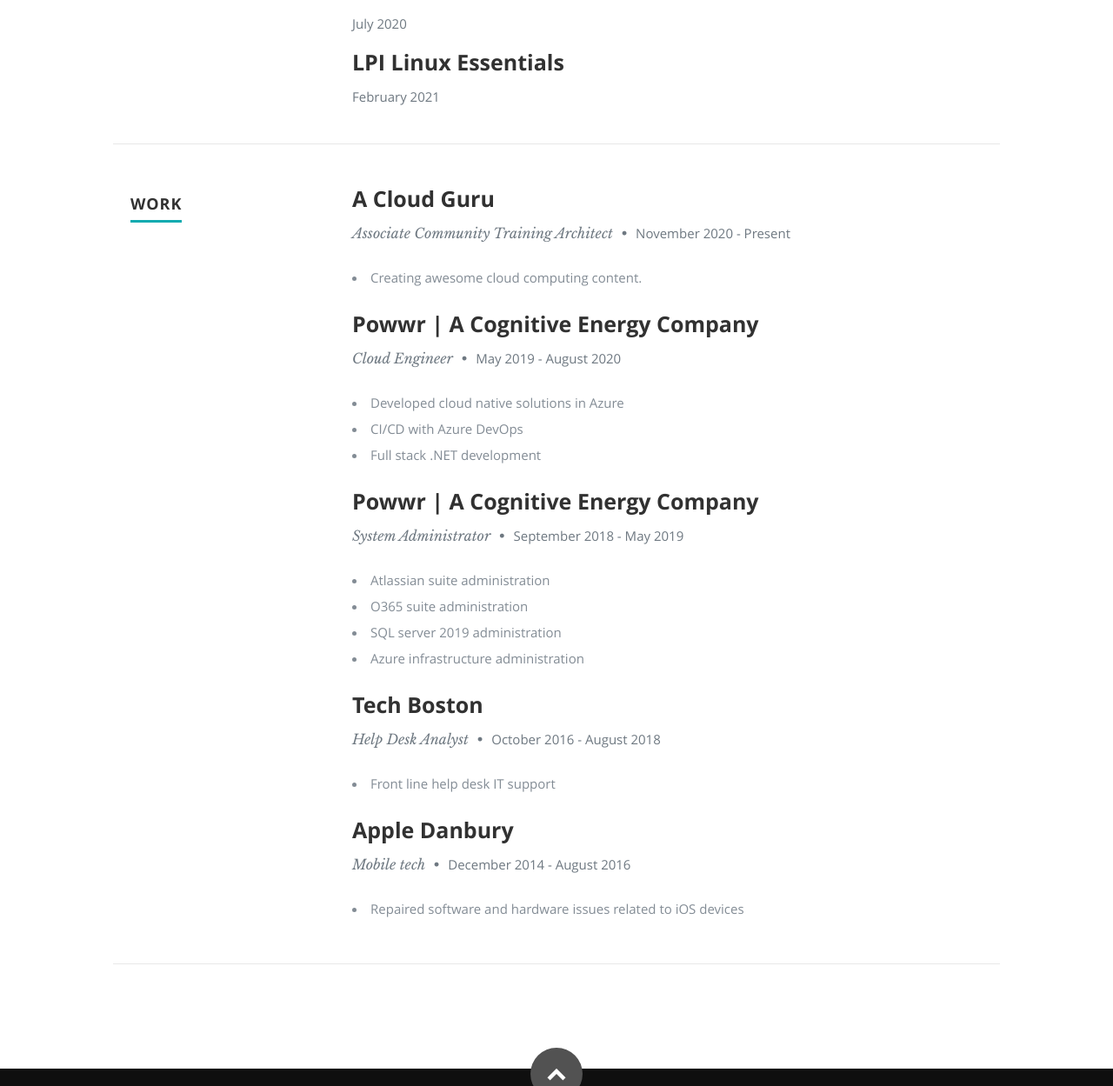
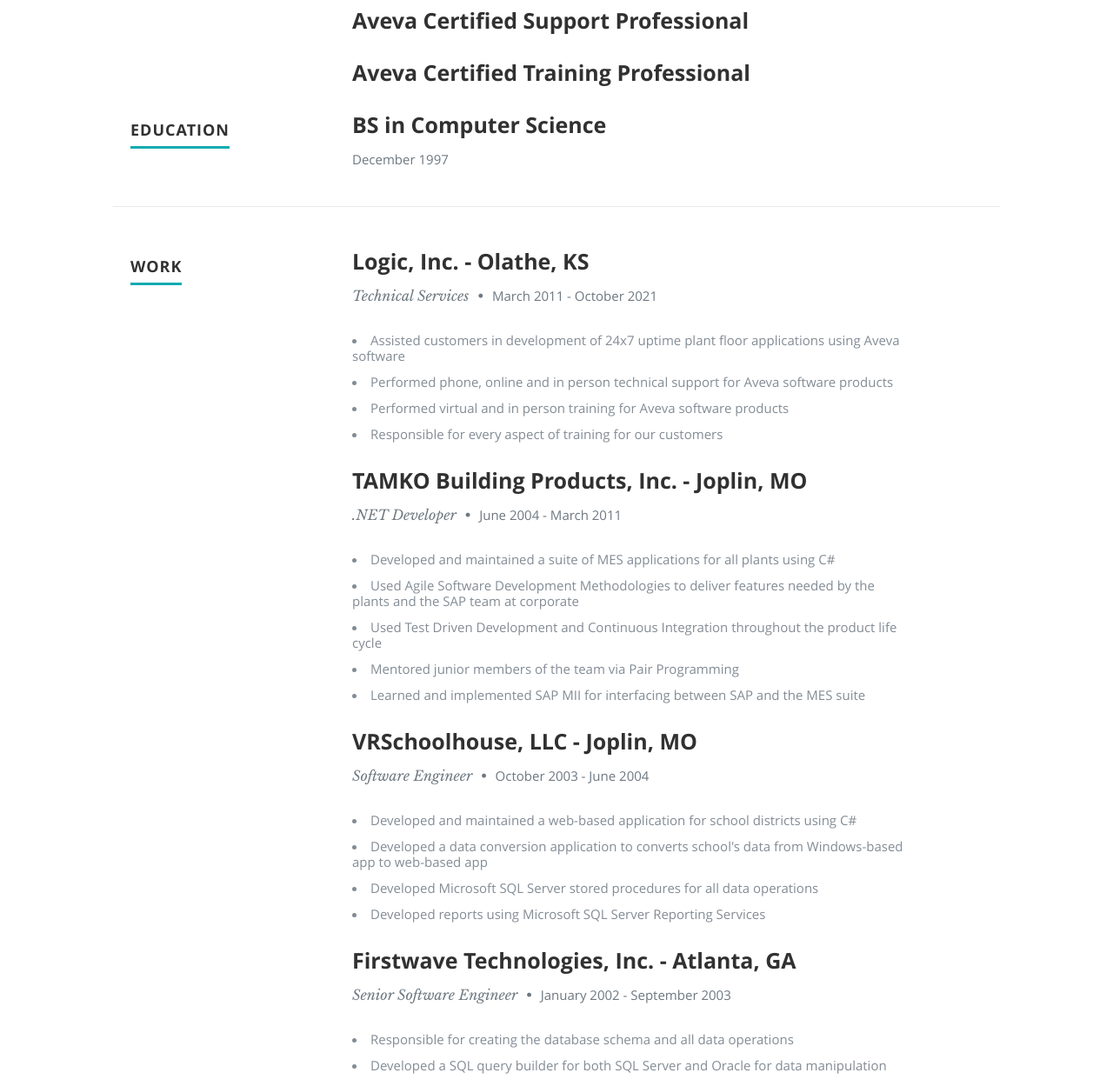
Before and after one commit to mpenrow/azure-resume, a plain HTML site: page frontend/index.html in a window 1280 px wide. Shown: the part 1355-2604 px from the top of the page at 87% size. Drawn offline with nearby package versions, Linux system fonts and the light colour scheme; a script that the page names is missing.

Commit message:
Modified template to contain my resume information

```diff
--- a/frontend/index.html
+++ b/frontend/index.html
@@ -58,12 +58,8 @@
 
             <p>and this page has been viewed <a id="counter"></a> times :) </p>
             <ul class="social">
-               <li><a href="https://twitter.com/madebygps"><i class="fa fa-twitter"></i></a></li>
-               <li><a href="https://madebygps.com"><i class="fa fa-external-link"></i></a></li>
-               <li><a href="https://linkedin.com/in/gwyneth-pena"><i class="fa fa-linkedin"></i></a></li>
-               <li><a href="https://instagram.com/madebygps"><i class="fa fa-instagram"></i></a></li>
-               <li><a href="https://youtube.com/madebygps"><i class="fa fa-youtube"></i></a></li>
-               <li><a href="https://github.com/madebygps/cgc-azure-resume"><i class="fa fa-github"></i></a></li>
+               <li><a href="https://www.linkedin.com/in/michael-penrow-9684aa239"><i class="fa fa-linkedin"></i></a></li>
+               <li><a href="https://github.com/mpenrow/azure-resume"><i class="fa fa-github"></i></a></li>
             </ul>
          </div>
       </div>
@@ -91,12 +87,11 @@
 
             <h2>ABOUT ME</h2>
 
-            <p> Hi, I'm Gwyneth Pena-Siguenza, <span>Training Architect at <a href="https://acloud.guru">A Cloud Guru</a></span>, <span> <a href="https://mvp.microsoft.com/en-us/PublicProfile/5003866">Azure MVP</a></span>
-               and <span><a href="https://youtube.com/madebygps">YouTuber</a></span> focused on making cloud learning more accessible and less daunting for everyone.
+            <p> Hi, I'm Michael Penrow, a professional Information Technology specialist with proven software development experience.
 
          </br>
       </br>
-       I built this page as part of the <span><a href="https://github.com/madebygps/cgc-azure-resume">Cloud Guru Azure Resume Challenge.</a></span>
+       I built this page as part of the <span><a href="https://github.com/mpenrow/azure-resume">Cloud Guru Azure Resume Challenge.</a></span>
 
 
          </div> <!-- end .main-col -->
@@ -124,8 +119,8 @@
 
                <div class="twelve columns">
 
-                  <h3>AWS Certified Developer Associate</h3>
-                  <p class="info"><em class="date">March 2018</em></p>
+                  <h3>Microsoft Certified Professional</h3>
+                  <p></p>
 
                </div>
 
@@ -135,8 +130,8 @@
 
                <div class="twelve columns">
 
-                  <h3>Azure Fundamentals AZ900</h3>
-                  <p class="info"><em class="date">July 2020</em></p>
+                  <h3>Microsoft Certified Technology Specialist</h3>
+                  <p></p>
 
                </div>
 
@@ -146,8 +141,38 @@
 
                <div class="twelve columns">
 
-                  <h3>LPI Linux Essentials</h3>
-                  <p class="info"><em class="date">February 2021</em></p>
+                  <h3>Aveva Certified Support Professional</h3>
+                  <p></p>
+
+               </div>
+
+            </div> <!-- item end -->
+
+            <div class="row item">
+
+               <div class="twelve columns">
+
+                  <h3>Aveva Certified Training Professional</h3>
+                  <p></p>
+
+               </div>
+
+            </div> <!-- item end -->
+
+         </div> <!-- main-col end -->
+
+         <div class="three columns header-col">
+            <h1><span>Education</span></h1>
+         </div>
+
+         <div class="nine columns main-col">
+
+            <div class="row item">
+
+               <div class="twelve columns">
+
+                  <h3>BS in Computer Science</h3>
+                  <p class="info"><em class="date">December 1997</em></p>
 
                </div>
 
@@ -172,11 +197,14 @@
 
                <div class="twelve columns">
 
-                  <h3>A Cloud Guru</h3>
-                  <p class="info">Associate Community Training Architect <span>&bull;</span> <em class="date">November 2020 - Present</em></p>
+                  <h3>Logic, Inc. - Olathe, KS</h3>
+                  <p class="info">Technical Services <span>&bull;</span> <em class="date">March 2011 - October 2021</em></p>
 
                   <p>
-                  <li>Creating awesome cloud computing content.</li>
+                     <li>Assisted customers in development of 24x7 uptime plant floor applications using Aveva software</li>
+                     <li>Performed phone, online and in person technical support for Aveva software products</li>
+                     <li>Performed virtual and in person training for Aveva software products</li>
+                     <li>Responsible for every aspect of training for our customers</li>
                   </p>
 
                </div>
@@ -187,13 +215,15 @@
 
                <div class="twelve columns">
 
-                  <h3>Powwr | A Cognitive Energy Company</h3>
-                  <p class="info">Cloud Engineer <span>&bull;</span> <em class="date">May 2019 - August 2020</em></p>
+                  <h3>TAMKO Building Products, Inc. - Joplin, MO</h3>
+                  <p class="info">.NET Developer <span>&bull;</span> <em class="date">June 2004 - March 2011</em></p>
 
                   <p>
-                     <li>Developed cloud native solutions in Azure</li>
-                     <li>CI/CD with Azure DevOps</li>
-                     <li>Full stack .NET development</li>
+                     <li>Developed and maintained a suite of MES applications for all plants using C#</li>
+                     <li>Used Agile Software Development Methodologies to deliver features needed by the plants and the SAP team at corporate</li>
+                     <li>Used Test Driven Development and Continuous Integration throughout the product life cycle</li>
+                     <li>Mentored junior members of the team via Pair Programming</li>
+                     <li>Learned and implemented SAP MII for interfacing between SAP and the MES suite</li>
                   </p>
 
                </div>
@@ -204,14 +234,14 @@
 
                <div class="twelve columns">
 
-                  <h3>Powwr | A Cognitive Energy Company</h3>
-                  <p class="info">System Administrator <span>&bull;</span> <em class="date">September 2018 - May 2019</em></p>
+                  <h3>VRSchoolhouse, LLC - Joplin, MO</h3>
+                  <p class="info">Software Engineer <span>&bull;</span> <em class="date">October 2003 - June 2004</em></p>
 
                   <p>
-                  <li>Atlassian suite administration</li>
-                  <li>O365 suite administration</li>
-                  <li>SQL server 2019 administration</li>
-                  <li>Azure infrastructure administration</li>
+                     <li>Developed and maintained a web-based application for school districts using C#</li>
+                     <li>Developed a data conversion application to converts school's data from Windows-based app to web-based app</li>
+                     <li>Developed Microsoft SQL Server stored procedures for all data operations</li>
+                     <li>Developed reports using Microsoft SQL Server Reporting Services</li>
                   </p>
 
                </div>
@@ -222,11 +252,12 @@
 
                <div class="twelve columns">
 
-                  <h3>Tech Boston</h3>
-                  <p class="info">Help Desk Analyst <span>&bull;</span> <em class="date">October 2016 - August 2018</em></p>
+                  <h3>Firstwave Technologies, Inc. - Atlanta, GA</h3>
+                  <p class="info">Senior Software Engineer <span>&bull;</span> <em class="date">January 2002 - September 2003</em></p>
 
                   <p>
-                  <li>Front line help desk IT support</li>
+                     <li>Responsible for creating the database schema and all data operations</li>
+                     <li>Developed a SQL query builder for both SQL Server and Oracle for data manipulation</li>
                   </p>
 
                </div>
@@ -237,12 +268,44 @@
 
                <div class="twelve columns">
 
-                  <h3>Apple Danbury</h3>
-                  <p class="info">Mobile tech <span>&bull;</span> <em class="date">December 2014 - August 2016</em></p>
+                  <h3>Classic Real Estate Systems, Inc. - Atlanta, GA</h3>
+                  <p class="info">Director of Information Technology <span>&bull;</span> <em class="date">January 2001 - December 2001</em></p>
 
                   <p>
-                  <li>Repaired software and hardware issues related to iOS devices</li>
+                     <li>Managed every aspect of the development process for the company</li>
+                     <li>Responsible for budgeting and purchasing decisions related to the IT portion of the company</li>
+                     <li>Managed day-to-day tasks for four full time developers</li>
+                  </p>
 
+               </div>
+
+            </div> <!-- item end -->
+
+            <div class="row item">
+
+               <div class="twelve columns">
+
+                  <h3>Firstwave Technologies, Inc. - Atlanta, GA</h3>
+                  <p class="info">Senior Software Engineer <span>&bull;</span> <em class="date">March 2000 - December 2000</em></p>
+
+                  <p>
+                     <li>Member of the framework development team using Visual Basic to develop the application data layer</li>
+                     <li>Developed several Active Server Pages with JavaScript embedded for complex UI</li>
+                  </p>
+
+               </div>
+
+            </div> <!-- item end -->
+
+            <div class="row item">
+
+               <div class="twelve columns">
+
+                  <h3>Bradley Ward Systems, Inc. - Atlanta, GA</h3>
+                  <p class="info">Software Engineer <span>&bull;</span> <em class="date">January 1998 - March 2000</em></p>
+
+                  <p>
+                     <li>Used the Software Development Life Cycle for several food safety applications</li>
                   </p>
 
                </div>
@@ -268,12 +331,8 @@
          <div class="twelve columns">
 
             <ul class="social-links">
-               <li><a href="https://twitter.com/madebygps"><i class="fa fa-twitter"></i></a></li>
-               <li><a href="https://linkedin.com/in/gwyneth-pena"><i class="fa fa-linkedin"></i></a></li>
-               <li><a href="https://madebygps.com"><i class="fa fa-external-link"></i></a></li>
-               <li><a href="https://instagram.com/madebygps"><i class="fa fa-instagram"></i></a></li>
-               <li><a href="https://youtube.com/madebygps"><i class="fa fa-youtube"></i></a></li>
-               <li><a href="https://github.com/madebygps/cgc-azure-resume"><i class="fa fa-github"></i></a></li>
+               <li><a href="https://www.linkedin.com/in/michael-penrow-9684aa239"><i class="fa fa-linkedin"></i></a></li>
+               <li><a href="https://github.com/mpenrow/azure-resume"><i class="fa fa-github"></i></a></li>
             </ul>
 
             <ul class="copyright">
```
